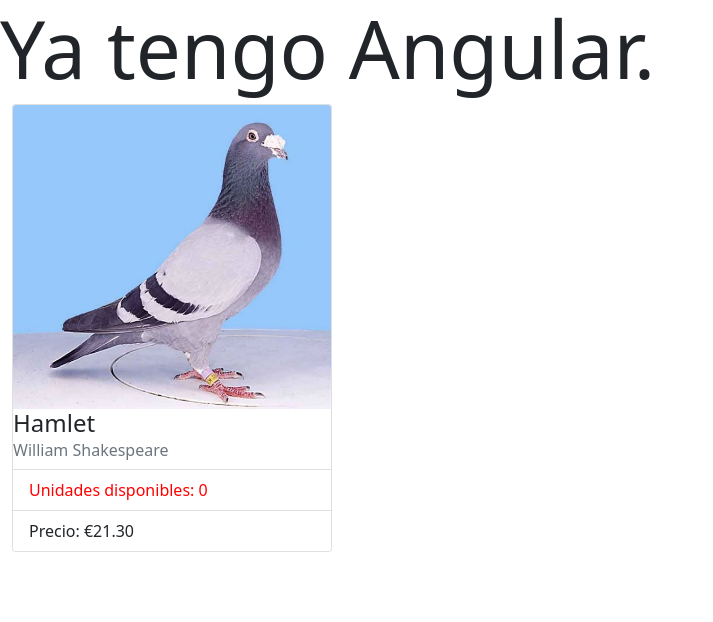
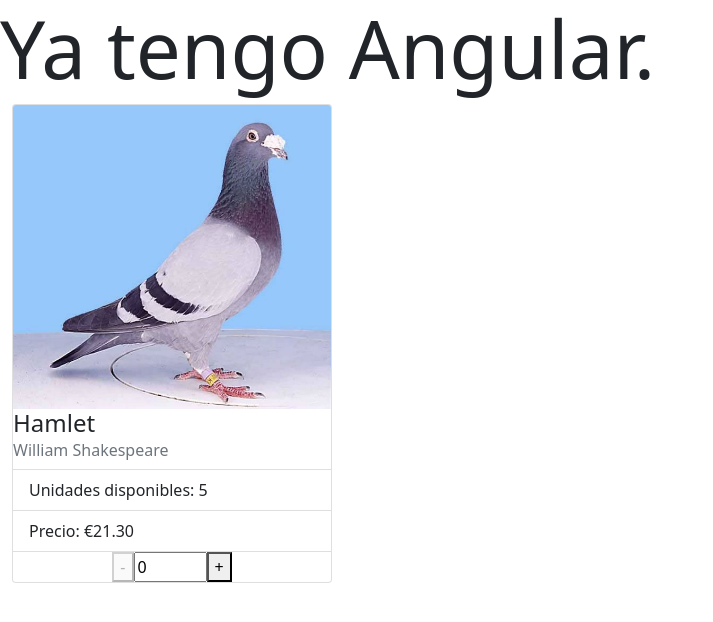
Before and after one commit to yordanisperez/curso-angular, an Angular app: page / in a window 1280 px wide. Shown: the top 622 px of the page, without its empty margins (0-713 px from the left). Built offline with nearby package versions, Linux system fonts and the light colour scheme.

Commit message:
Data-binding finish

```diff
--- a/src/app/app.module.ts
+++ b/src/app/app.module.ts
@@ -1,5 +1,6 @@
 import { NgModule } from '@angular/core';
 import { BrowserModule } from '@angular/platform-browser';
+import { FormsModule } from '@angular/forms';
 
 import { AppComponent } from './app.component';
 import { Compo1Component } from './compo1/compo1.component';
@@ -16,7 +17,8 @@ import { DataBindingComponent } from './data-binding/data-binding.component';
     DataBindingComponent
   ],
   imports: [
-    BrowserModule
+    BrowserModule,
+    FormsModule
   ],
   providers: [],
   bootstrap: [AppComponent]
--- a/src/app/data-binding/data-binding.component.html
+++ b/src/app/data-binding/data-binding.component.html
@@ -1,17 +1,22 @@
 <div class="container-fluid">
   <div class="card" style="width: 20rem;">
-    <img class="card-img-top img-fluid" [src]="Libro.imagen"
-    height="122" alt="Imagen no encontrada">
+    <img class="card-img-top img-fluid" [src]="Libro.imagen" (mousemove)="getCoord($event)" height="122"
+      alt="Imagen no encontrada">
     <div class="card-block">
       <h4 class="card-title">{{Libro.titulo}}</h4>
       <h6 class="card-subtitle mb-2 text-muted">{{Libro.autor}}</h6>
     </div>
     <ul class="list-group list-group-flush">
-        <li  class="list-group-item" [class.aviso]="Libro.
+      <li class="list-group-item" [class.aviso]="Libro.
       stock==0">Unidades disponibles: {{Libro.stock}}
       </li>
       <li class="list-group-item">Precio: {{Libro.precio|
         currency:'EUR':true}}</li>
     </ul>
+    <div class="text-center">
+      <button [disabled]="Libro.cantidad<=0" (click)="downCantidad(Libro)">-</button>
+      <input type="text" [(ngModel)]="Libro.cantidad" size="2">
+      <button [disabled]="Libro.cantidad>=Libro.stock" (click)="upCantidad(Libro)">+</button>
     </div>
   </div>
+</div>
--- a/src/app/data-binding/data-binding.component.ts
+++ b/src/app/data-binding/data-binding.component.ts
@@ -10,16 +10,22 @@ export class DataBindingComponent implements OnInit {
     "titulo": "Hamlet",
     "autor": "William Shakespeare",
     "precio": 21.30,
-    "stock": 0,
+    "stock": 5,
     "cantidad": 0,
-    "imagen":"assets/azul.jpg"
+    "imagen": "assets/azul.jpg"
   }
-  /*downCantidad(){
-    if (libro.cantidad > 0 ) libro.cantidad--;
-    }
-    upCantidad(){
-    if (libro.cantidad < libro.stock ) libro.cantidad++;
-    }*/
+  downCantidad(libro: any) {
+    if (libro.cantidad > 0)
+      libro.cantidad--;
+  }
+  upCantidad(libro: any) {
+    if (libro.cantidad < libro.stock) libro.cantidad++;
+  }
+
+  getCoord(event: any) {
+    console.log(event.clientX + ", " + event.
+      clientY);
+  }
   constructor() { }
 
   ngOnInit(): void {
```
Lines whose indentation alone changed are shown as unchanged.
